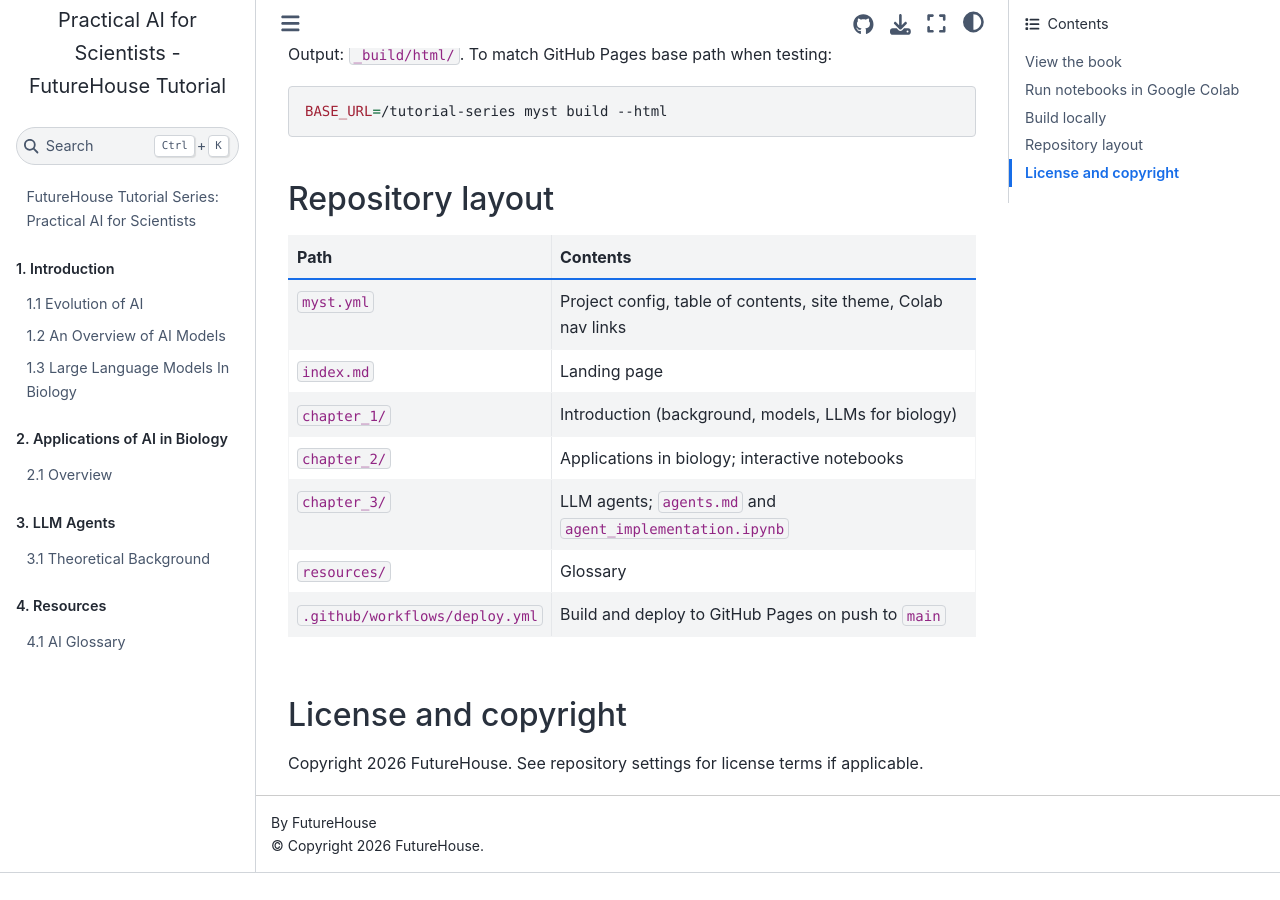
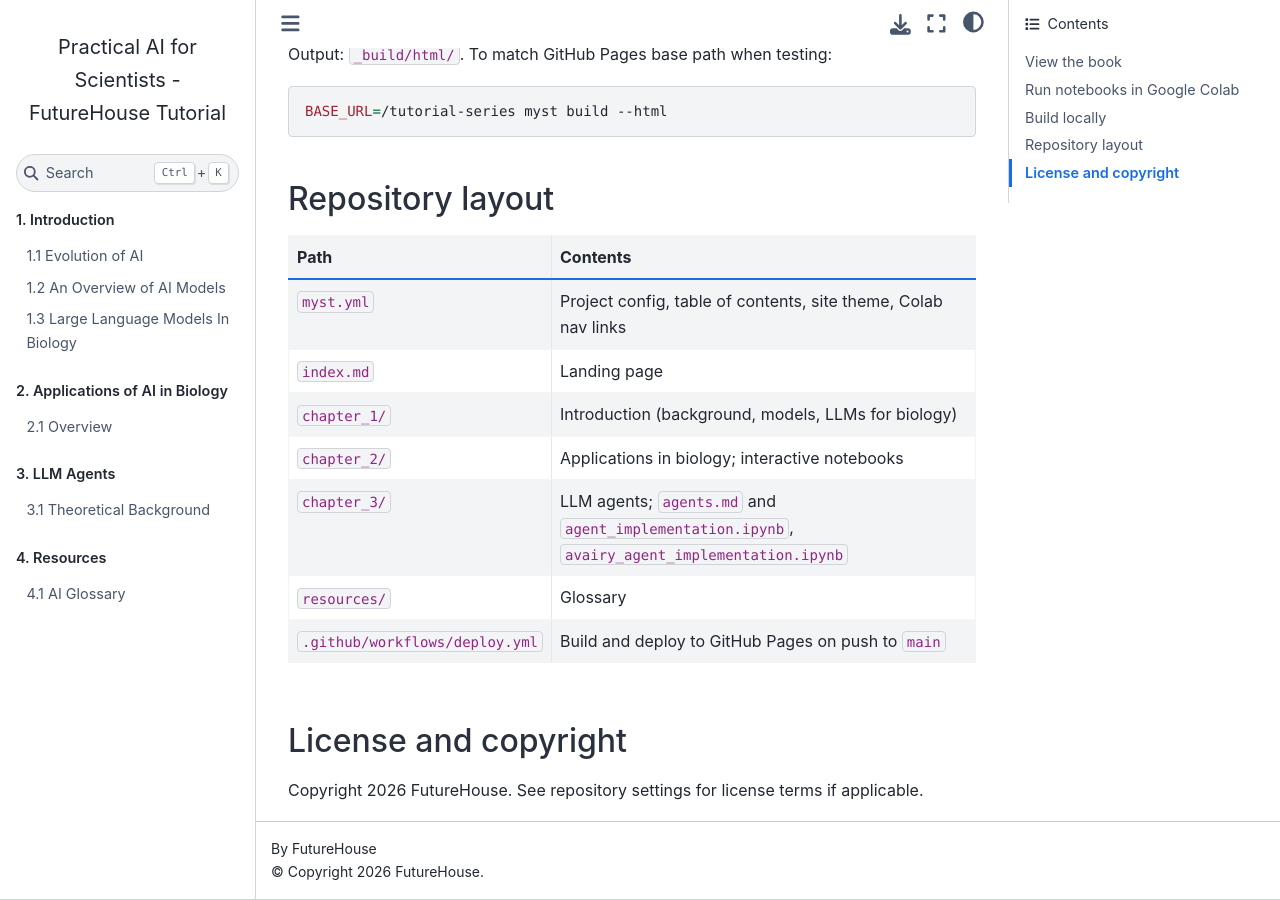
Before and after one commit to Future-House/tutorial-series, a Jupyter Book: the page built from README.md, in a window 1280 px wide and 900 px high, scrolled down 1153 px. Built offline with Jupyter Book 1.0.4 settings and Sphinx 7.4.7 and the Sphinx Book theme 1.1.4, drawn with Linux system fonts in a browser that asks for light colours; pages that are not in the unit, such as notebooks, are missing from menus; before the commit the page ends 2026 px from its top, so only the background shows below that.

Commit message:
add chapter to myst

```diff
--- a/README.md
+++ b/README.md
@@ -49,7 +49,7 @@
 | `index.md` | Landing page |
 | `chapter_1/` | Introduction (background, models, LLMs for biology) |
 | `chapter_2/` | Applications in biology; interactive notebooks |
-| `chapter_3/` | LLM agents; `agents.md` and `agent_implementation.ipynb` |
+| `chapter_3/` | LLM agents; `agents.md` and `agent_implementation.ipynb`, `avairy_agent_implementation.ipynb`|
 | `resources/` | Glossary |
 | `.github/workflows/deploy.yml` | Build and deploy to GitHub Pages on push to `main` |
 
--- a/_config.yml
+++ b/_config.yml
@@ -22,6 +22,9 @@
     - sphinxcontrib.bibtex
   config:
     numfig: false
+    html_theme_options:
+      num_figure_captions: false
+
 
 html:
   use_repository_button: true
--- a/myst.yml
+++ b/myst.yml
@@ -49,6 +49,7 @@
       children:
         - file: chapter_3/agents.md
         - file: chapter_3/agent_implementation.ipynb
+        - file: chapter_3/aviary_agent_implementation.ipynb
 
     - title: "4. Resources"
       children:
```
